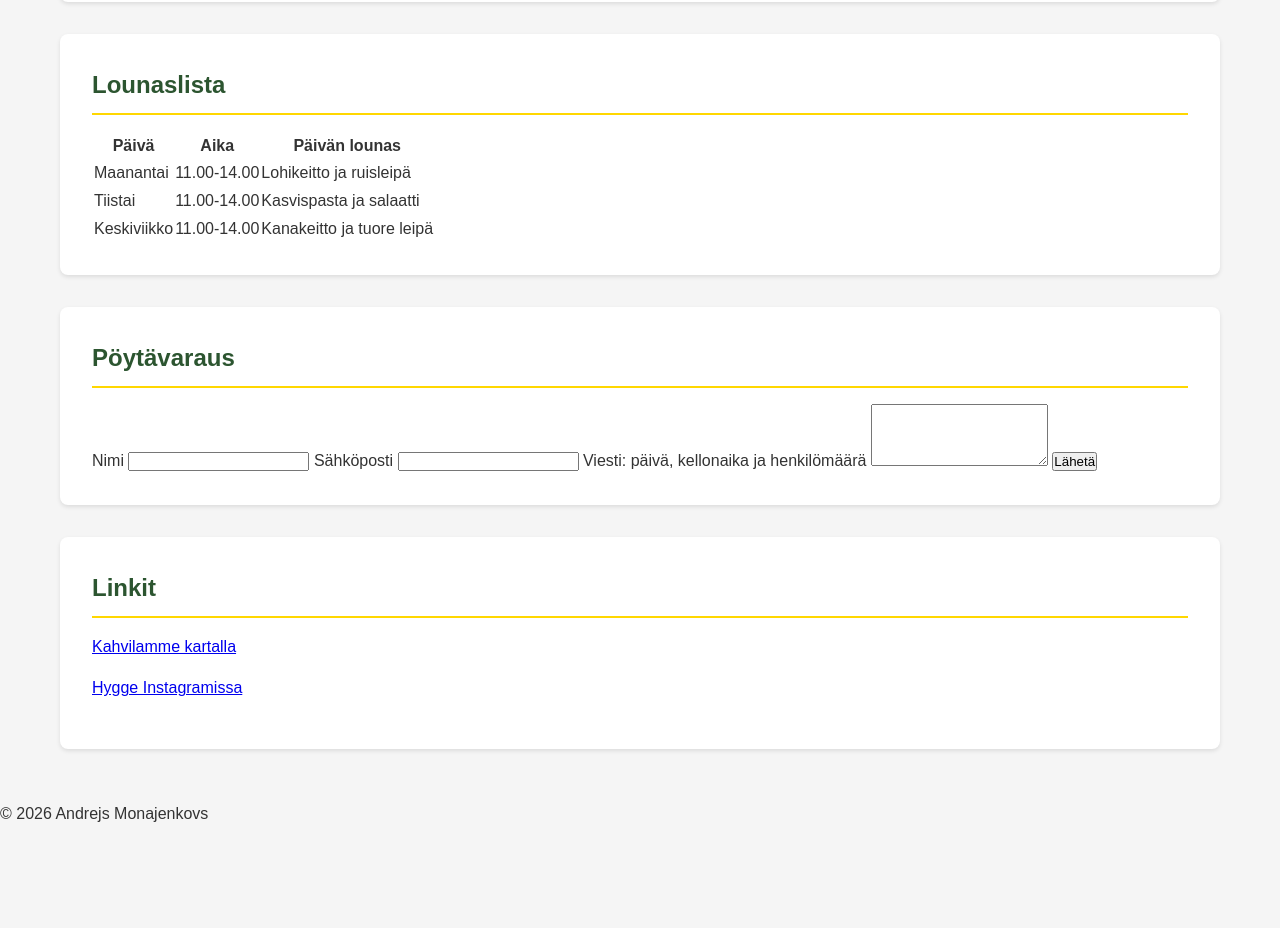
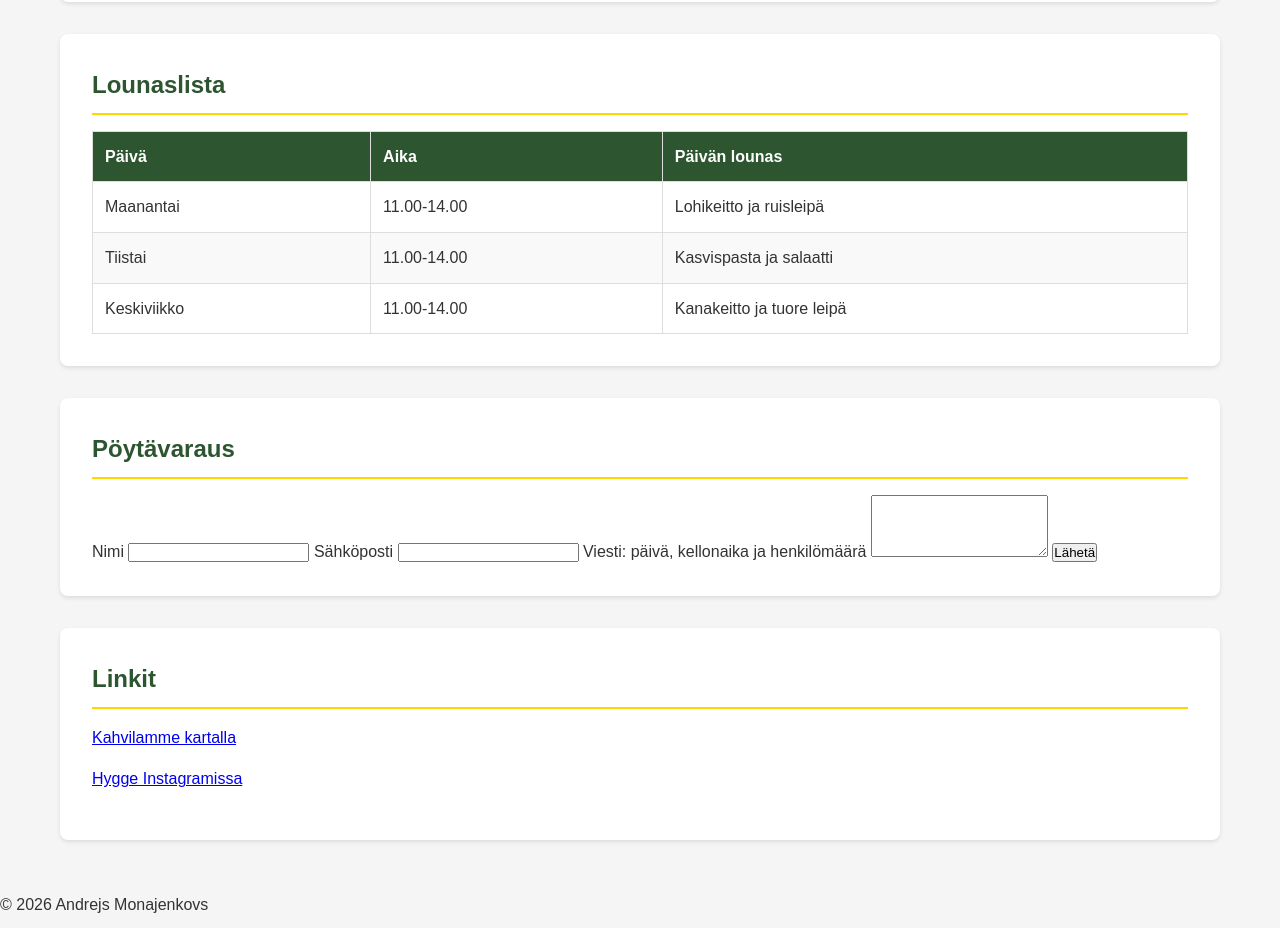
Before and after one commit to amonajen/html-harjoitukset, a plain HTML site: page kahvila/index.html in a window 1280 px wide. Shown: the part 3142-4070 px from the top of the page. Before the commit the page ends 3984 px from the top, so only its background shows below. Drawn offline with Linux system fonts and the light colour scheme.

Commit message:
Lisää taulukon tyylit

```diff
--- a/kahvila/tyyli.css
+++ b/kahvila/tyyli.css
@@ -57,3 +57,25 @@ p {
     max-width: 100%;
     height: auto;
 }
+
+.aika-taulukko {
+    width: 100%;
+    border-collapse: collapse;
+    margin-top: 1rem;
+}
+
+.aika-taulukko th,
+.aika-taulukko td {
+    padding: 12px;
+    border: 1px solid #ddd;
+    text-align: left;
+}
+
+.aika-taulukko th {
+    background-color: #2C5530;
+    color: #fff;
+}
+
+.aika-taulukko tr:nth-child(even) {
+    background-color: #f9f9f9;
+}
```
